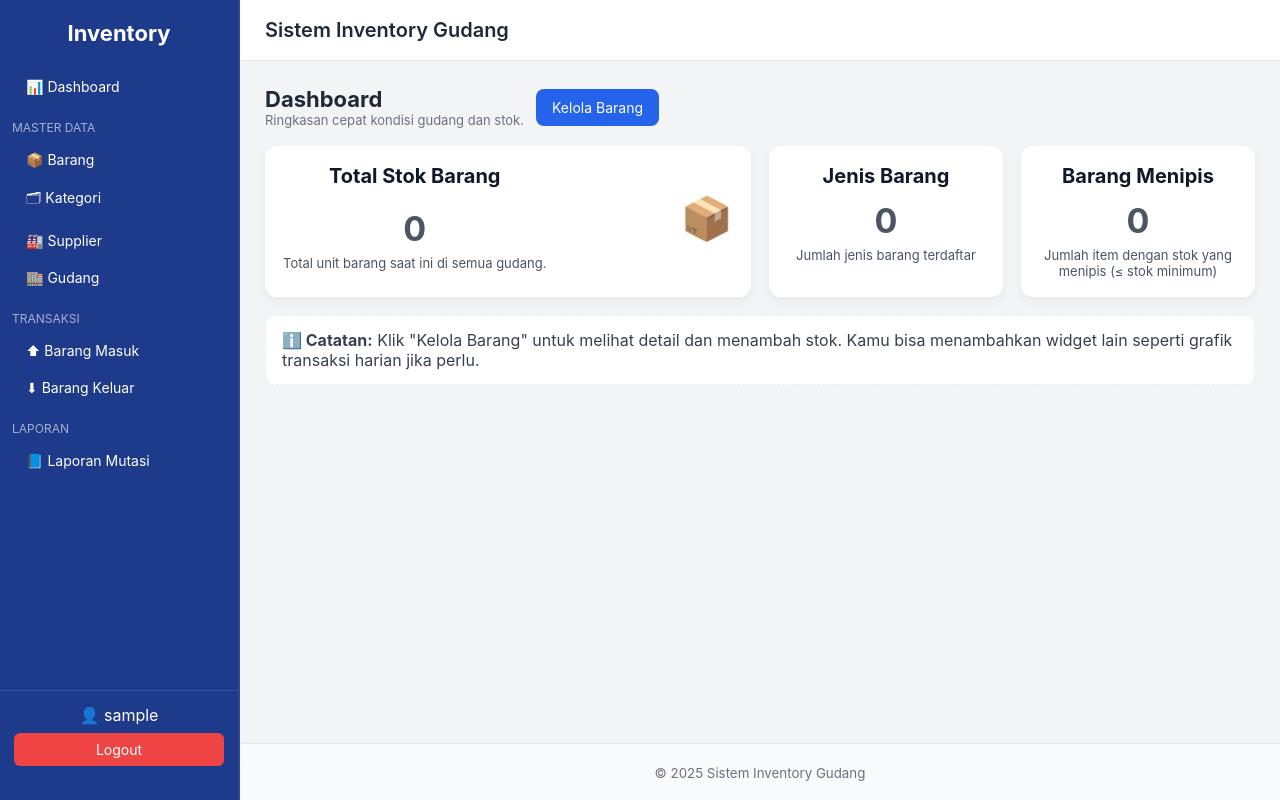
After one commit to farras55/SistemInventoriGudang, a PHP site: page /views/dashboard/index.php in a window 1280 px wide. The commit adds this page. Run offline with PHP 8.4, Linux system fonts and the light colour scheme; the visitor is signed in with stand-in values (Sample User, id 1); a stand-in replaces the project's code that opens the database connection.

Commit message:
Progres Minggu ke 3

```diff
--- a/style.css
+++ b/style.css
@@ -162,6 +162,57 @@ body {
 }
 
 .card p { color: #4b5563; }
+
+/* Dashboard specific */
+.dashboard-intro {
+    display: flex;
+    justify-content: space-between;
+    align-items: center;
+    gap: 12px;
+}
+
+.dashboard-intro h2 { font-size: 22px; }
+
+.stat-number {
+    font-size: 34px;
+    font-weight: 700;
+    color: #111827;
+    margin: 8px 0 6px;
+}
+
+/* Center numeric values in dashboard cards */
+.stat-number {
+    display: block;
+    text-align: center;
+}
+
+.small-card { text-align: center; }
+
+/* For the larger primary card keep icon on right but center the number/text block */
+.primary-card .card-row > div:first-child { display: flex; flex-direction: column; align-items: center; text-align: center; }
+
+.stat-desc { font-size: 13px; color: #6b7280; }
+
+.primary-card { grid-column: span 2; }
+
+.small-card { display: block; text-decoration: none; }
+
+.card-row { display: flex; justify-content: space-between; align-items: center; gap: 12px; }
+
+.card-icon { font-size: 42px; opacity: 0.9; }
+
+.empty-box {
+    margin-top: 18px;
+    background: #ffffff;
+    padding: 14px 16px;
+    border-radius: 10px;
+    border: 1px dashed #e6eef9;
+    color: #374151;
+}
+
+@media (max-width: 900px) {
+    .primary-card { grid-column: 1 / -1; }
+}
 
 /* ============================
    TABLES
--- /dev/null
+++ b/views/dashboard/index.php
@@ -0,0 +1,49 @@
+<?php
+// views/dashboard/index.php
+// Variabel $title dan $totalStok dikirim dari DashboardController
+
+include __DIR__ . '/../layout/header.php';
+?>
+
+<div class="page-header">
+    <div class="dashboard-intro">
+        <div>
+            <h2>Dashboard</h2>
+            <p class="muted">Ringkasan cepat kondisi gudang dan stok.</p>
+        </div>
+        <div>
+            <a href="/../controllers/BarangController.php?action=index" class="btn">Kelola Barang</a>
+        </div>
+    </div>
+</div>
+
+<div class="dashboard-grid">
+    <div class="card primary-card">
+        <div class="card-row">
+            <div>
+                <h3 class="card-title">Total Stok Barang</h3>
+                <p class="stat-number"><?= number_format((int)($totalStok ?? 0), 0, ',', '.') ?></p>
+                <p class="stat-desc">Total unit barang saat ini di semua gudang.</p>
+            </div>
+            <div class="card-icon">📦</div>
+        </div>
+    </div>
+
+    <a href="/../controllers/BarangController.php?action=index" class="card small-card">
+        <h4 class="card-title">Jenis Barang</h4>
+        <p class="stat-number"><?= number_format((int)($totalItems ?? 0), 0, ',', '.') ?></p>
+        <p class="muted">Jumlah jenis barang terdaftar</p>
+    </a>
+
+    <a href="/../controllers/BarangController.php?action=index" class="card small-card">
+        <h4 class="card-title">Barang Menipis</h4>
+        <p class="stat-number"><?= number_format((int)($lowStockCount ?? 0), 0, ',', '.') ?></p>
+        <p class="muted">Jumlah item dengan stok yang menipis (≤ stok minimum)</p>
+    </a>
+</div>
+
+<div class="empty-box">
+    <p><strong>ℹ️ Catatan:</strong> Klik "Kelola Barang" untuk melihat detail dan menambah stok. Kamu bisa menambahkan widget lain seperti grafik transaksi harian jika perlu.</p>
+</div>
+
+<?php include __DIR__ . '/../layout/footer.php'; ?>
--- a/views/laporan/mutasi.php
+++ b/views/laporan/mutasi.php
@@ -4,6 +4,9 @@ include __DIR__ . '/../layout/header.php';
 ?>
 
 <h2>Laporan Mutasi Barang</h2>
+<div style="margin-bottom:10px;">
+    <a class="btn" href="LaporanController.php?action=stokRingkasan">Lihat Ringkasan Stok (MV)</a>
+</div>
 <!-- SEARCH FORM -->
 <form method="GET" action="LaporanController.php" class="mt-16" style="display:flex;gap:8px;align-items:center;">
     <input type="hidden" name="action" value="mutasi">
--- a/views/layout/sidebar.php
+++ b/views/layout/sidebar.php
@@ -28,7 +28,15 @@ if (session_status() === PHP_SESSION_NONE) {
     </nav>
 
     <div class="sidebar-footer">
-        <span>👤 <?= htmlspecialchars($_SESSION['user']) ?></span>
+        <?php
+            $displayName = '';
+            if (is_array($_SESSION['user'])) {
+                $displayName = $_SESSION['user']['nama_lengkap'] ?? $_SESSION['user']['username'] ?? '';
+            } else {
+                $displayName = (string) ($_SESSION['user'] ?? '');
+            }
+        ?>
+        <span>👤 <?= htmlspecialchars($displayName) ?></span>
         <a href="/../logout.php" class="logout-btn">Logout</a>
     </div>
 </aside>
```
Also changed, not shown: controllers/DashboardController.php (added, +51 -0 lines), controllers/LaporanController.php (+37 -1 lines), controllers/authcontroller.php (+8 -1 lines), index.php (+9 -15 lines), models/DashboardModel.php (added, +56 -0 lines), models/LaporanModel.php (+44 -0 lines), views/laporan/stok_ringkasan.php (added, +45 -0 lines), 1 other file.
